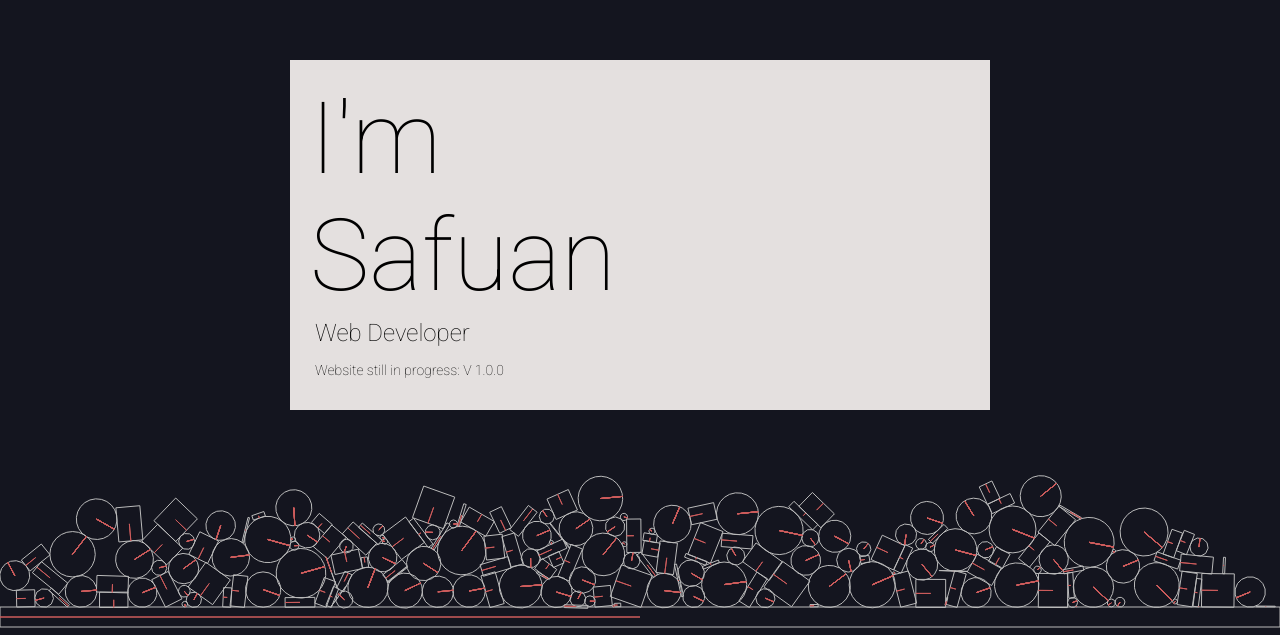
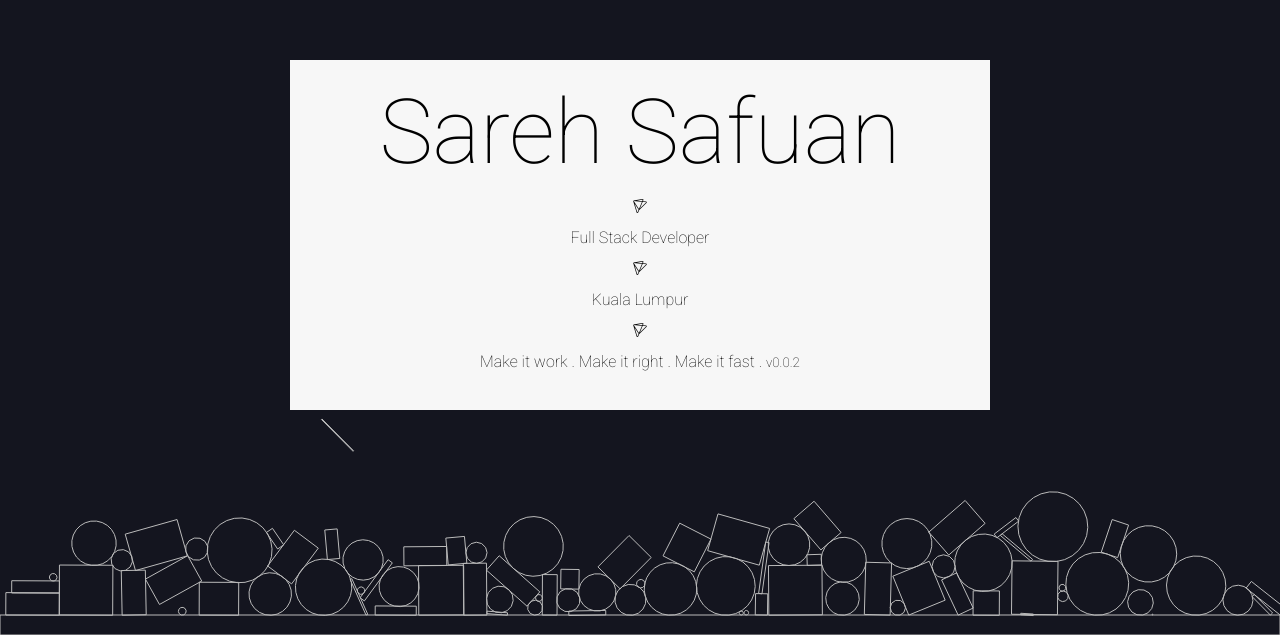
Before and after one commit to sareh-safuan/smsafuan.com, a React app: page / in a window 1280 px wide. Shown: the part 165-800 px from the top of the page. Built offline with nearby package versions, Linux system fonts and the light colour scheme.

Commit message:
release v0.0.2

```diff
--- a/package.json
+++ b/package.json
@@ -1,6 +1,6 @@
 {
   "name": "smsafuan",
-  "version": "0.0.1",
+  "version": "0.0.2",
   "description": "",
   "main": "index.js",
   "scripts": {
--- a/src/App.jsx
+++ b/src/App.jsx
@@ -16,19 +16,18 @@ class App extends React.Component {
     componentDidMount() {
         const width = window.innerWidth
         const height = window.innerHeight
+
+        this.physic.addBodies(width, height)
+        this.resizeHandler()
         this.setState({ screen: { width, height } })
-        this.physic.run()
-        this.physic.addBodies(width, height)
-
-        setTimeout(() => {
-            this.physic.reverseGravity()
-        }, 5000)
     }
 
     resizeHandler() {
         window.addEventListener('resize', () => {
             const width = window.innerWidth
             const height = window.innerHeight
+            this.physic.stop()
+            this.physic.addBodies(width, height)
             this.setState({ screen: { width, height } })
         })
     }
@@ -42,7 +41,6 @@ class App extends React.Component {
         }
 
         if(element !== null) {
-            this.physic.stop()
             this.physic.render(screen)
         }
 
--- a/src/components/Banner.jsx
+++ b/src/components/Banner.jsx
@@ -1,52 +1,55 @@
 import React from 'react'
 
-const style = {
+const container =  {
     width: "700px",
     height: "350px",
-    backgroundColor: "#e4e0df",
+    backgroundColor: "#f7f7f7",
     position: "absolute",
     left: "50%",
     top: "50%",
     transform: "translate(-50%, -50%)",
+    fontFamily: "'Roboto', sans-serif",
 }
 
 const board = {
     margin: "20px"
 }
 
-const p1 = {
-    fontFamily: "'Roboto', sans-serif",
-    fontSize: '100px',
-    padding: 0
+const p0 = {
+    fontSize: '90px',
+    margin: '5px',
+    textAlign: 'center'
 }
 
-const p2 = {
-    fontFamily: "'Roboto', sans-serif",
-    fontSize: "24px",
-    margin: "5px"
-}
-
-const p3 = {
-    fontFamily: "'Roboto', sans-serif",
-    fontSize: "14px",
-    margin: "15px 5px"
+const p1 = {
+    textAlign: 'center',
+    margin: '12px'
 }
 
 const banner = () => {
     return (
-        <div style={style}>
+        <div style={container}>
             <div style={board}>
-                <div style={p1}>
-                    I'm
+                <div style={p0}>
+                    Sareh Safuan
                 </div>
                 <div style={p1}>
-                    Safuan
+                    <i className="fab fa-pushed"></i>
                 </div>
-                <div style={p2}>
-                    Web Developer
+                <div style={p1}>
+                    Full Stack Developer
                 </div>
-                <div style={p3}>
-                    Website still in progress: V 1.0.0
+                <div style={p1}>
+                    <i className="fab fa-pushed"></i>
+                </div>
+                <div style={p1}>
+                    Kuala Lumpur
+                </div>
+                <div style={p1}>
+                    <i className="fab fa-pushed"></i>
+                </div>
+                <div style={p1}>
+                    Make it work . Make it right . Make it fast . <small>v0.0.2</small>
                 </div>
             </div>
         </div>
--- a/src/index.html
+++ b/src/index.html
@@ -6,6 +6,9 @@
     <meta name="viewport" content="width=800" />
     <meta http-equiv="X-UA-Compatible" content="ie=edge">
     <link href="https://fonts.googleapis.com/css?family=Roboto:100" rel="stylesheet">
+    <link rel="stylesheet" href="https://use.fontawesome.com/releases/v5.8.1/css/all.css"
+        integrity="sha384-50oBUHEmvpQ+1lW4y57PTFmhCaXp0ML5d60M1M7uH2+nqUivzIebhndOJK28anvf"
+        crossorigin="anonymous">
     <title>Welcome</title>
 </head>
 <body>
--- a/src/pyhsics/index.js
+++ b/src/pyhsics/index.js
@@ -12,6 +12,7 @@ const Pyhsics = function() {
     const engine = Engine.create()
     const world = engine.world
     let scene = null
+    let runner = null
 
     function render(params) {
         const { element, width, height } = params
@@ -21,13 +22,17 @@ const Pyhsics = function() {
             options: {
                 width,
                 height,
-                showAngleIndicator: true
+                showAngleIndicator: false,
+                wireframes: true
             }
         })
 
         scene.canvas.style.display = "block"
 
         Render.run(scene)
+
+        runner = Runner.create()
+        Runner.run(runner, engine)
 
         const mouse = Mouse.create(scene.canvas)
         const mouseConstraint = MouseConstraint.create(engine, {
@@ -43,58 +48,47 @@ const Pyhsics = function() {
         World.add(world, mouseConstraint)
     }
 
-    function run() {
-        const runner = Runner.create()
-        Runner.run(runner, engine)
-    }
-
-    function stop() {
-        if(scene !== null) {
-            scene.canvas.remove()
-        }
-    }
-
     function addBodies(maxWidth, maxHeight) {
         const balls = []
         const rects = []
 
-        for(let i = 0; i < 120; i++) {
+        for(let i = 0; i < 50; i++) {
             balls.push(Bodies.circle(
                 Math.random() * maxWidth,
                 Math.random() * 70,
-                Math.random() * 25,
+                Math.random() * 35,
                 { restitution: Math.random()}
             ))
             rects.push(Bodies.rectangle(
                 Math.random() * maxWidth,
                 Math.random() * 70,
-                Math.random() * 35,
-                Math.random() * 35,
+                Math.random() * 55,
+                Math.random() * 55,
                 { restitution: Math.random() }
             ))
         }
         World.add(world, balls)
         World.add(world, rects)
 
-        const floor = Bodies.rectangle((maxWidth / 2), (maxHeight - 18), maxWidth, 20, { isStatic: true })
+        const floor = Bodies.rectangle((maxWidth / 2), (maxHeight - 10), maxWidth, 20, { isStatic: true })
         World.add(world, floor)
-
-
     }
 
-    function reverseGravity() {
-        engine.world.gravity.y = -0.5
-        setInterval(() => {
-            engine.world.gravity.y = 1
-        }, 2000)
+    function stop() {
+        Render.stop(scene)
+        World.clear(world)
+        Engine.clear(engine)
+        Runner.stop(runner)
+        scene.canvas.remove()
+        scene.canvas = null
+        render.context = null
+        render.textures = {}
     }
 
     return {
         render,
-        run,
         stop,
-        addBodies,
-        reverseGravity
+        addBodies
     }
 }
 
--- a/webpack.config.js
+++ b/webpack.config.js
@@ -18,7 +18,7 @@ module.exports = {
             },
             {
                 test: /\.css$/,
-                use: ["style-loader", "css-loader"]
+                loader: "style!css-loader?modules&importLoaders=1&localIdentName=[name]__[local]___[hash:base64:5]"
             }
         ]
     },
```
Also changed, not shown: versions.txt, 2 other files (tests, documents, lock files or other folders).
